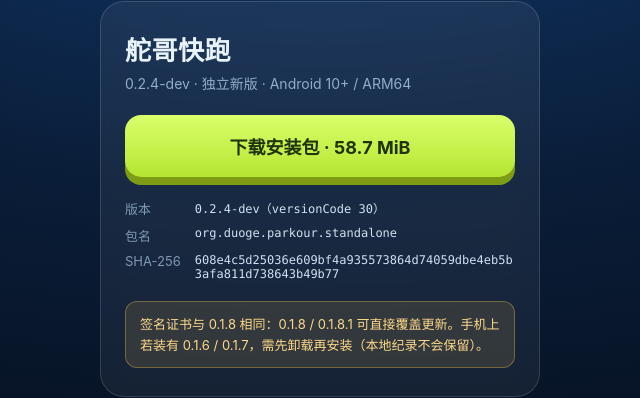
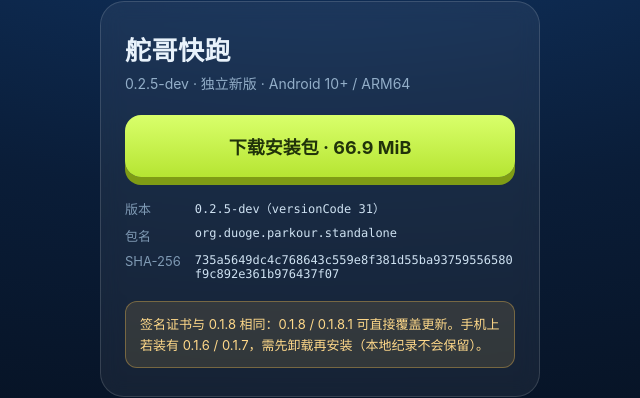
Before and after one commit to pkokwho/duoge-download, a plain HTML site: page index.html in a window 1280 px wide. Shown: the part 201-599 px from the top of the page, 320-960 px from the left. Drawn offline with Linux system fonts and the light colour scheme.

Commit message:
release: 0.2.5-dev / code 31

```diff
--- a/index.html
+++ b/index.html
@@ -28,12 +28,12 @@
 <body>
   <main class="card">
     <h1>舵哥快跑</h1>
-    <p class="sub">0.2.4-dev · 独立新版 · Android 10+ / ARM64</p>
-    <a class="dl" href="duoge-parkour-latest.apk" download>下载安装包 · 58.7 MiB</a>
+    <p class="sub">0.2.5-dev · 独立新版 · Android 10+ / ARM64</p>
+    <a class="dl" href="duoge-parkour-latest.apk" download>下载安装包 · 66.9 MiB</a>
     <dl>
-      <dt>版本</dt><dd>0.2.4-dev（versionCode 30）</dd>
+      <dt>版本</dt><dd>0.2.5-dev（versionCode 31）</dd>
       <dt>包名</dt><dd>org.duoge.parkour.standalone</dd>
-      <dt>SHA-256</dt><dd>608e4c5d25036e609bf4a935573864d74059dbe4eb5b3afa811d738643b49b77</dd>
+      <dt>SHA-256</dt><dd>735a5649dc4c768643c559e8f381d55ba93759556580f9c892e361b976437f07</dd>
     </dl>
     <p class="note">签名证书与 0.1.8 相同：0.1.8 / 0.1.8.1 可直接覆盖更新。手机上若装有 0.1.6 / 0.1.7，需先卸载再安装（本地纪录不会保留）。</p>
   </main>
```
